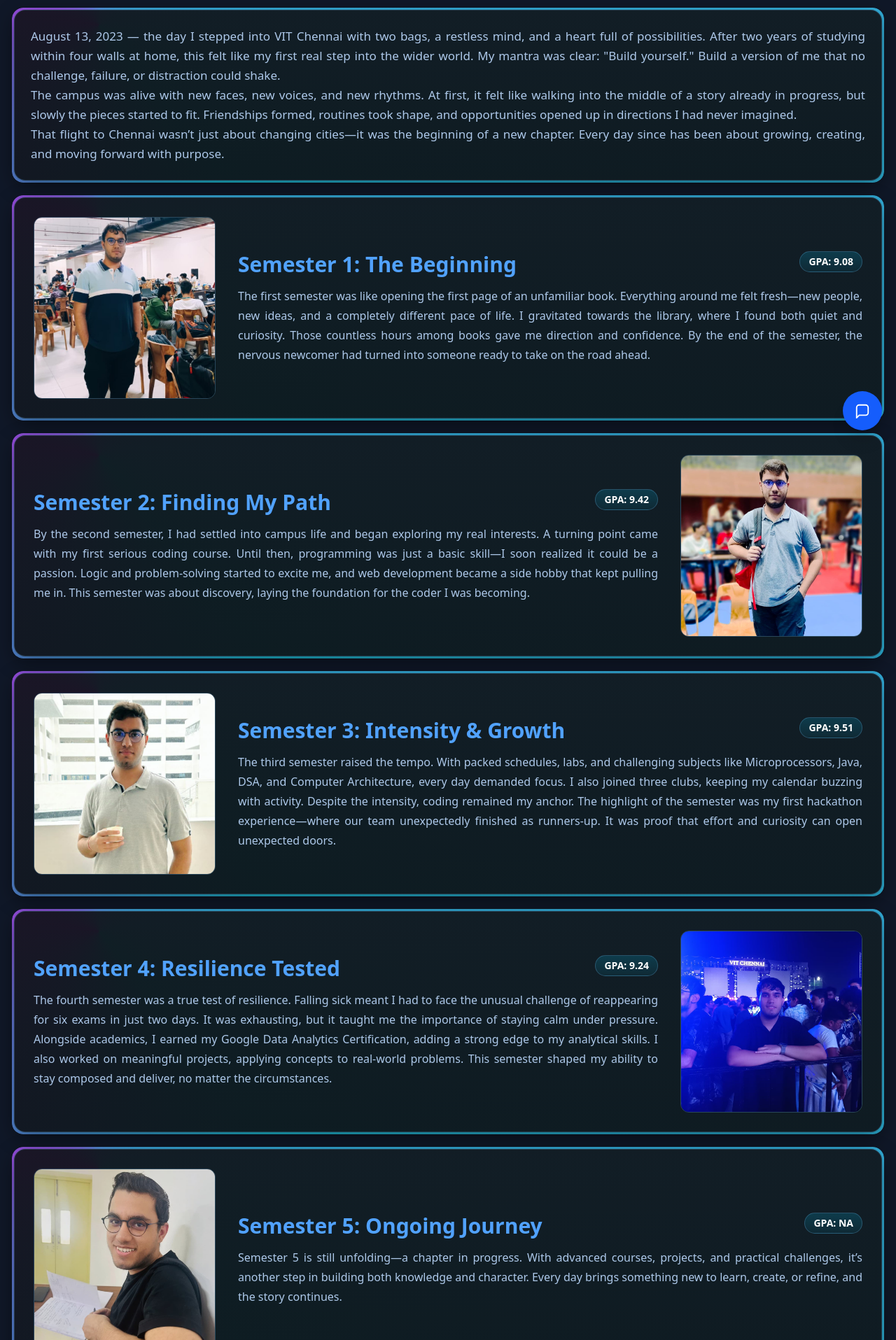
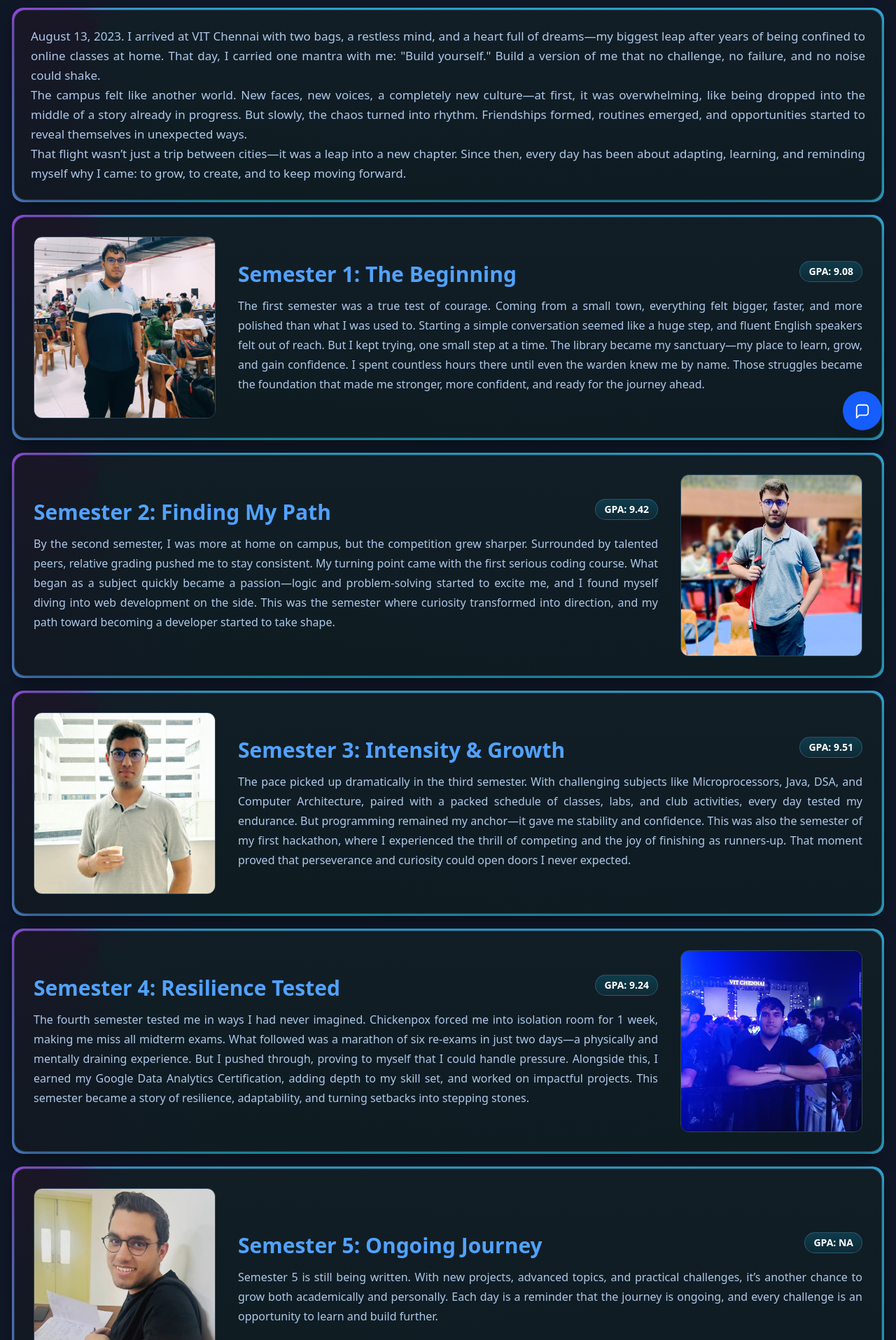
Before and after one commit to SushenGrover/Portfolio-Website, a React (Vite) app in the folder frontend/: page /collegeLife in a window 1280 px wide. Shown: the part 165-2080 px from the top of the page at 70% size. Built offline with nearby package versions, Linux system fonts and the light colour scheme.

Commit message:
college life updated

```diff
--- a/frontend/src/components/CollegeLifeData.js
+++ b/frontend/src/components/CollegeLifeData.js
@@ -1,8 +1,8 @@
 // components/CollegeLifeData.js
 export const collegeIntro = `
-<p>August 13, 2023 — the day I stepped into VIT Chennai with two bags, a restless mind, and a heart full of possibilities. After two years of studying within four walls at home, this felt like my first real step into the wider world. My mantra was clear: "Build yourself." Build a version of me that no challenge, failure, or distraction could shake.</p>
-<p>The campus was alive with new faces, new voices, and new rhythms. At first, it felt like walking into the middle of a story already in progress, but slowly the pieces started to fit. Friendships formed, routines took shape, and opportunities opened up in directions I had never imagined.</p>
-<p>That flight to Chennai wasn’t just about changing cities—it was the beginning of a new chapter. Every day since has been about growing, creating, and moving forward with purpose.</p>
+<p>August 13, 2023. I arrived at VIT Chennai with two bags, a restless mind, and a heart full of dreams—my biggest leap after years of being confined to online classes at home. That day, I carried one mantra with me: "Build yourself." Build a version of me that no challenge, no failure, and no noise could shake.</p>
+<p>The campus felt like another world. New faces, new voices, a completely new culture—at first, it was overwhelming, like being dropped into the middle of a story already in progress. But slowly, the chaos turned into rhythm. Friendships formed, routines emerged, and opportunities started to reveal themselves in unexpected ways.</p>
+<p>That flight wasn’t just a trip between cities—it was a leap into a new chapter. Since then, every day has been about adapting, learning, and reminding myself why I came: to grow, to create, and to keep moving forward.</p>
 `;
 
 export const semesters = [
@@ -11,7 +11,7 @@ export const semesters = [
     title: "Semester 1: The Beginning",
     img: "/college_life_images/1.jpg",
     paragraph:
-      "The first semester was like opening the first page of an unfamiliar book. Everything around me felt fresh—new people, new ideas, and a completely different pace of life. I gravitated towards the library, where I found both quiet and curiosity. Those countless hours among books gave me direction and confidence. By the end of the semester, the nervous newcomer had turned into someone ready to take on the road ahead.",
+      "The first semester was a true test of courage. Coming from a small town, everything felt bigger, faster, and more polished than what I was used to. Starting a simple conversation seemed like a huge step, and fluent English speakers felt out of reach. But I kept trying, one small step at a time. The library became my sanctuary—my place to learn, grow, and gain confidence. I spent countless hours there until even the warden knew me by name. Those struggles became the foundation that made me stronger, more confident, and ready for the journey ahead.",
     gpa: "9.08",
   },
   {
@@ -19,7 +19,7 @@ export const semesters = [
     title: "Semester 2: Finding My Path",
     img: "/college_life_images/2.jpg",
     paragraph:
-      "By the second semester, I had settled into campus life and began exploring my real interests. A turning point came with my first serious coding course. Until then, programming was just a basic skill—I soon realized it could be a passion. Logic and problem-solving started to excite me, and web development became a side hobby that kept pulling me in. This semester was about discovery, laying the foundation for the coder I was becoming.",
+      "By the second semester, I was more at home on campus, but the competition grew sharper. Surrounded by talented peers, relative grading pushed me to stay consistent. My turning point came with the first serious coding course. What began as a subject quickly became a passion—logic and problem-solving started to excite me, and I found myself diving into web development on the side. This was the semester where curiosity transformed into direction, and my path toward becoming a developer started to take shape.",
     gpa: "9.42",
   },
   {
@@ -27,7 +27,7 @@ export const semesters = [
     title: "Semester 3: Intensity & Growth",
     img: "/college_life_images/3.jpg",
     paragraph:
-      "The third semester raised the tempo. With packed schedules, labs, and challenging subjects like Microprocessors, Java, DSA, and Computer Architecture, every day demanded focus. I also joined three clubs, keeping my calendar buzzing with activity. Despite the intensity, coding remained my anchor. The highlight of the semester was my first hackathon experience—where our team unexpectedly finished as runners-up. It was proof that effort and curiosity can open unexpected doors.",
+      "The pace picked up dramatically in the third semester. With challenging subjects like Microprocessors, Java, DSA, and Computer Architecture, paired with a packed schedule of classes, labs, and club activities, every day tested my endurance. But programming remained my anchor—it gave me stability and confidence. This was also the semester of my first hackathon, where I experienced the thrill of competing and the joy of finishing as runners-up. That moment proved that perseverance and curiosity could open doors I never expected.",
     gpa: "9.51",
   },
   {
@@ -35,7 +35,7 @@ export const semesters = [
     title: "Semester 4: Resilience Tested",
     img: "/college_life_images/4.jpg",
     paragraph:
-      "The fourth semester was a true test of resilience. Falling sick meant I had to face the unusual challenge of reappearing for six exams in just two days. It was exhausting, but it taught me the importance of staying calm under pressure. Alongside academics, I earned my Google Data Analytics Certification, adding a strong edge to my analytical skills. I also worked on meaningful projects, applying concepts to real-world problems. This semester shaped my ability to stay composed and deliver, no matter the circumstances.",
+      "The fourth semester tested me in ways I had never imagined. Chickenpox forced me into isolation room for 1 week, making me miss all midterm exams. What followed was a marathon of six re-exams in just two days—a physically and mentally draining experience. But I pushed through, proving to myself that I could handle pressure. Alongside this, I earned my Google Data Analytics Certification, adding depth to my skill set, and worked on impactful projects. This semester became a story of resilience, adaptability, and turning setbacks into stepping stones.",
     gpa: "9.24",
   },
   {
@@ -43,7 +43,7 @@ export const semesters = [
     title: "Semester 5: Ongoing Journey",
     img: "/college_life_images/5.jpg",
     paragraph:
-      "Semester 5 is still unfolding—a chapter in progress. With advanced courses, projects, and practical challenges, it’s another step in building both knowledge and character. Every day brings something new to learn, create, or refine, and the story continues.",
+      "Semester 5 is still being written. With new projects, advanced topics, and practical challenges, it’s another chance to grow both academically and personally. Each day is a reminder that the journey is ongoing, and every challenge is an opportunity to learn and build further.",
     gpa: "NA",
   },
 ];
```
